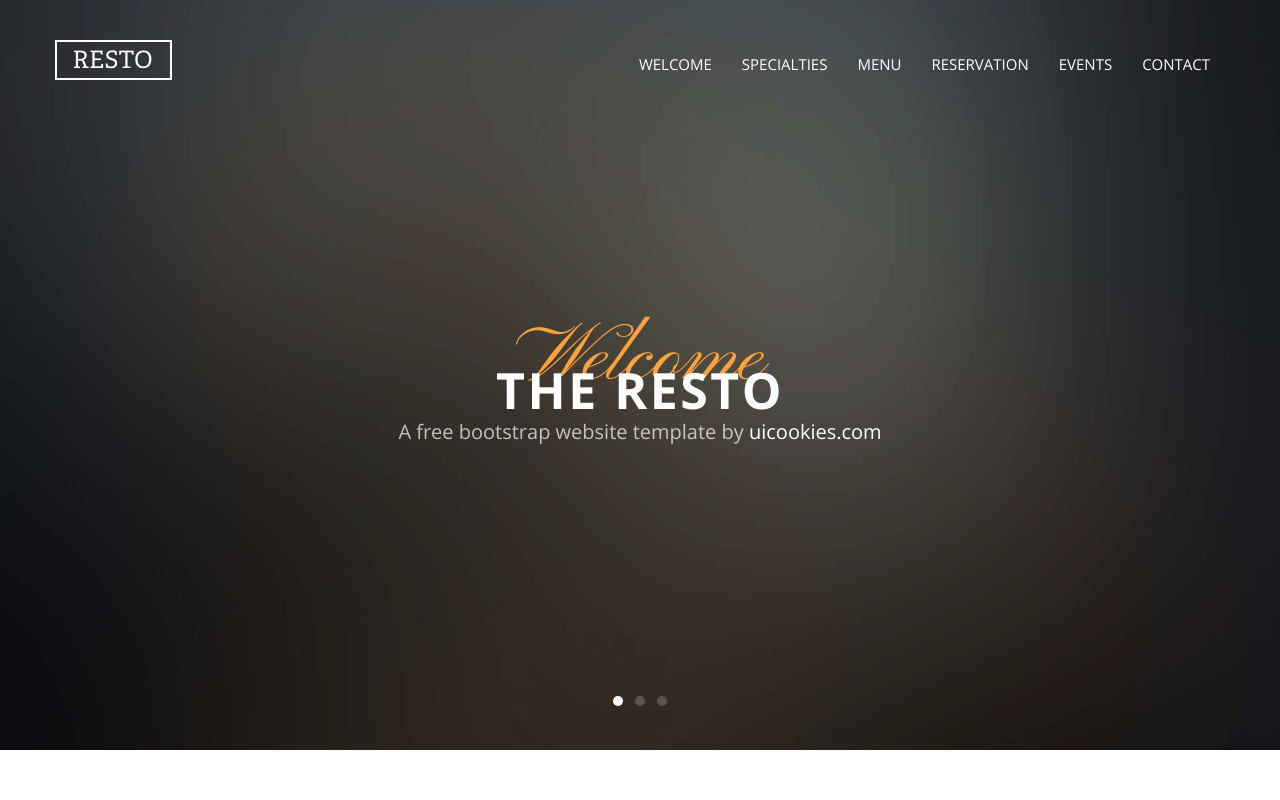
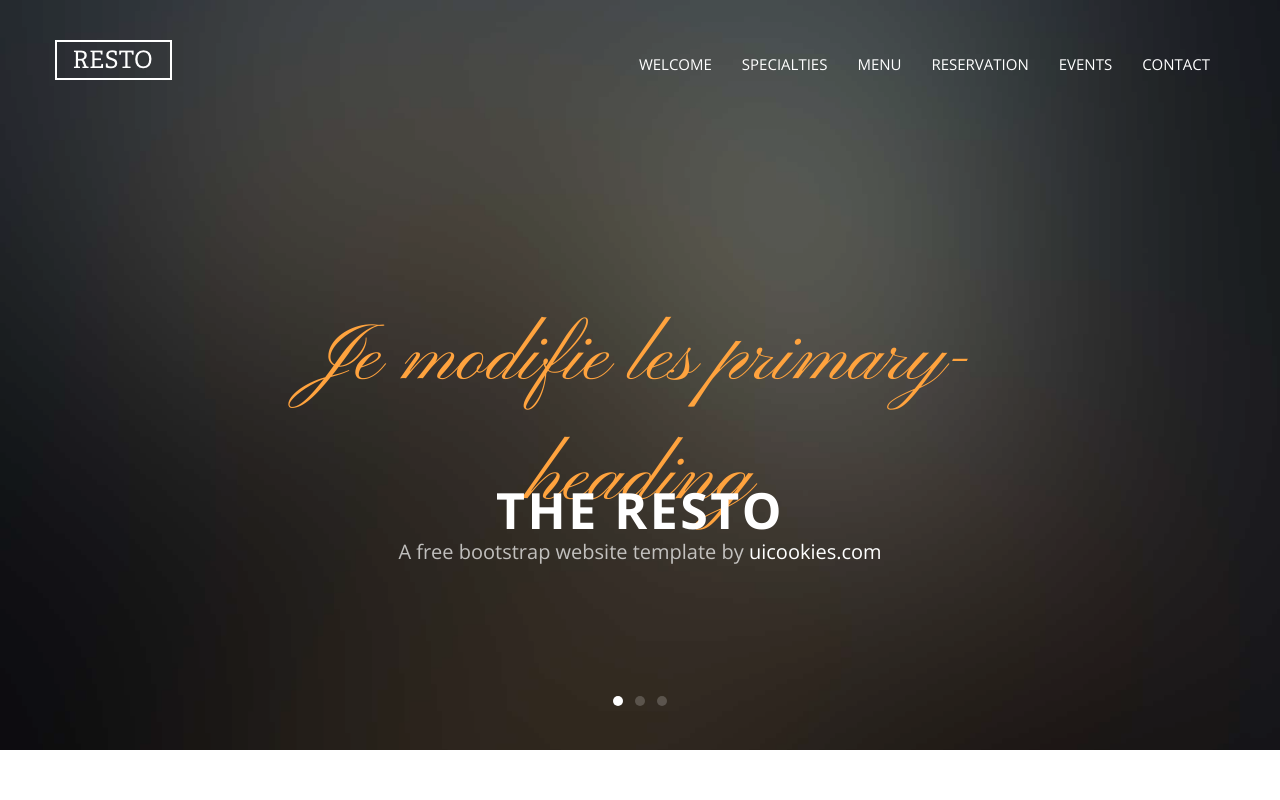
Before and after one commit to KevinKen237/Resto, a website: page index.html in a window 1280 px wide. Shown: the top 800 px of the page. Drawn offline with nearby package versions, Linux system fonts and the light colour scheme; files whose address does not match are found by name.

Commit message:
modification titre primary index.html

```diff
--- a/index.html
+++ b/index.html
@@ -52,7 +52,7 @@
             <div class="row">
               <div class="col-md-8 col-md-offset-2">
                 <div class="probootstrap-slider-text text-center probootstrap-animate probootstrap-heading">
-                  <h1 class="primary-heading">Welcome</h1>
+                  <h1 class="primary-heading">Je modifie les primary-heading</h1>
                   <h3 class="secondary-heading">The Resto</h3>
                   <p class="sub-heading">A free bootstrap website template by <a href="https://uicookies.com">uicookies.com</a></p>
                 </div>
@@ -65,7 +65,7 @@
             <div class="row">
               <div class="col-md-8 col-md-offset-2">
                 <div class="probootstrap-slider-text text-center probootstrap-animate probootstrap-heading">
-                  <h1 class="primary-heading">Dine</h1>
+                  <h1 class="primary-heading">Ouah ouah oauh</h1>
                   <h3 class="secondary-heading">With Us</h3>
                   <p class="sub-heading">A free bootstrap website template by <a href="https://uicookies.com">uicookies.com</a></p>
                 </div>
@@ -79,7 +79,7 @@
             <div class="row">
               <div class="col-md-8 col-md-offset-2">
                 <div class="probootstrap-slider-text text-center probootstrap-animate probootstrap-heading">
-                  <h1 class="primary-heading">Enjoy</h1>
+                  <h1 class="primary-heading">babar</h1>
                   <h3 class="secondary-heading">With Us</h3>
                   <p class="sub-heading">A free bootstrap website template by <a href="https://uicookies.com">uicookies.com</a></p>
                 </div>
```
